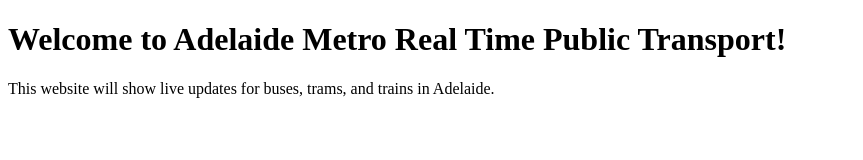
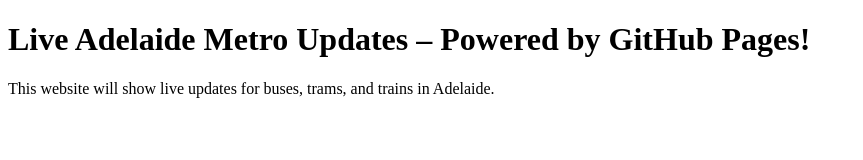
Before and after one commit to tbound2/Adelaide_metro, a plain HTML site: page index.html in a window 1280 px wide. Shown: the whole page, without its empty margins (0-863 px from the left). Drawn offline with Linux system fonts and the light colour scheme.

Commit message:
Update index.html
Update heading on homepage

```diff
--- a/index.html
+++ b/index.html
@@ -4,7 +4,7 @@
   <title>Adelaide Metro - Real Time Transport</title>
 </head>
 <body>
-  <h1>Welcome to Adelaide Metro Real Time Public Transport!</h1>
+  <h1>Live Adelaide Metro Updates – Powered by GitHub Pages!</h1>
   <p>This website will show live updates for buses, trams, and trains in Adelaide.</p>
 </body>
 </html>
```
